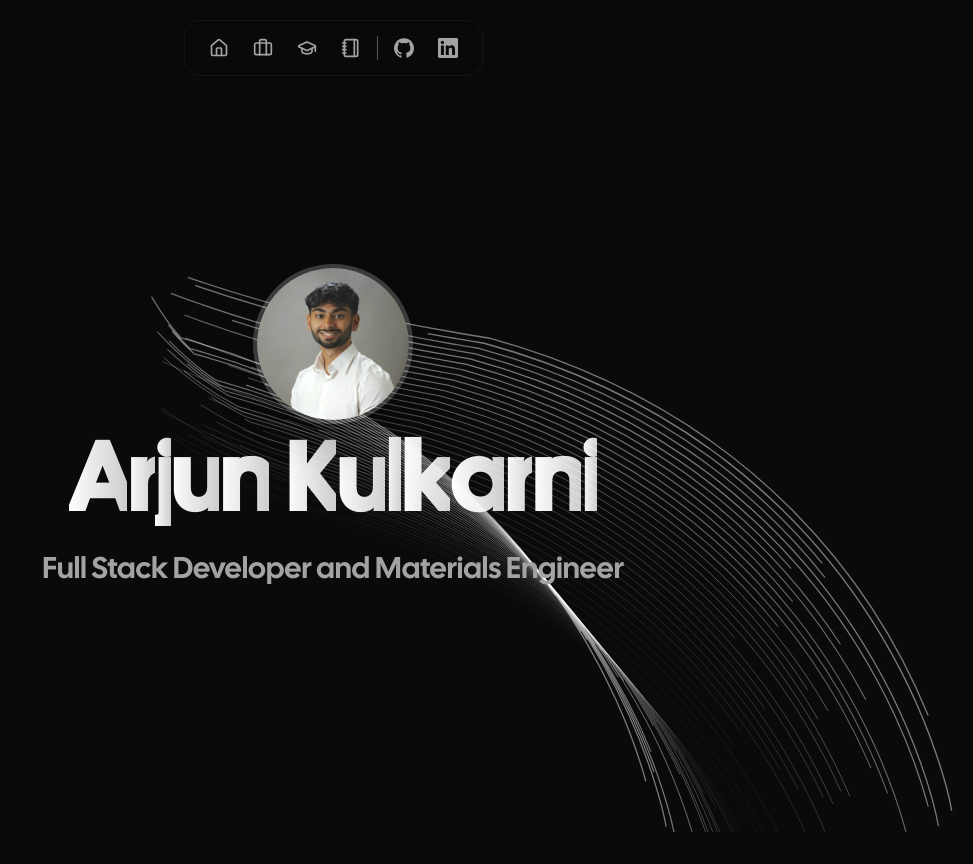
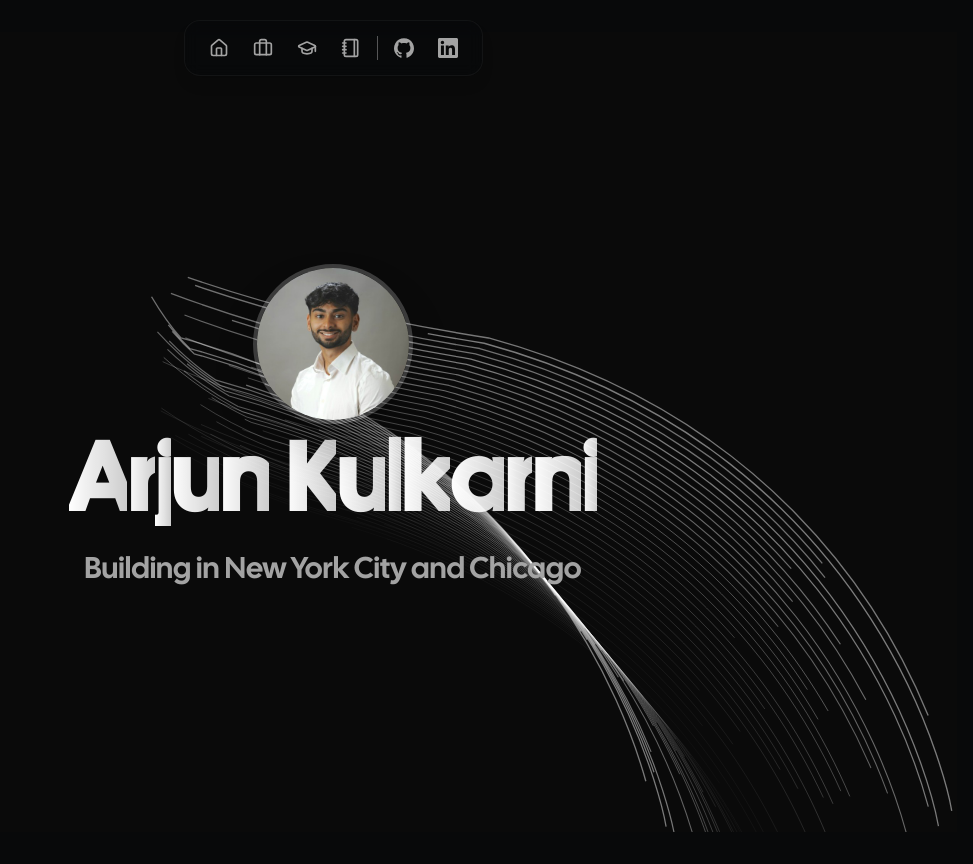
Before and after one commit to arjunpkulkarni/newPortfolio, a Next.js app: page / in a window 1280 px wide. Shown: the whole page, without its empty margins (307-1280 px from the left). Built offline with nearby package versions, Linux system fonts and the light colour scheme.

Commit message:
new puhs

```diff
--- a/src/data/resume.tsx
+++ b/src/data/resume.tsx
@@ -37,7 +37,7 @@ export const DATA = {
   location: "New York City",
   locationLink: "https://www.google.com/maps/place/University+of+Illinois+Urbana-Champaign",
   description:
-    "Full Stack Developer and Materials Engineer",
+    "Building in New York City and Chicago",
   summary:
     "Collaborated with multiple research labs, startups, and companies to build AI-powered solutions end-to-end, merging full-stack engineering with machine-learning insight.",
   avatarUrl: "/pfp.jpeg",
```
